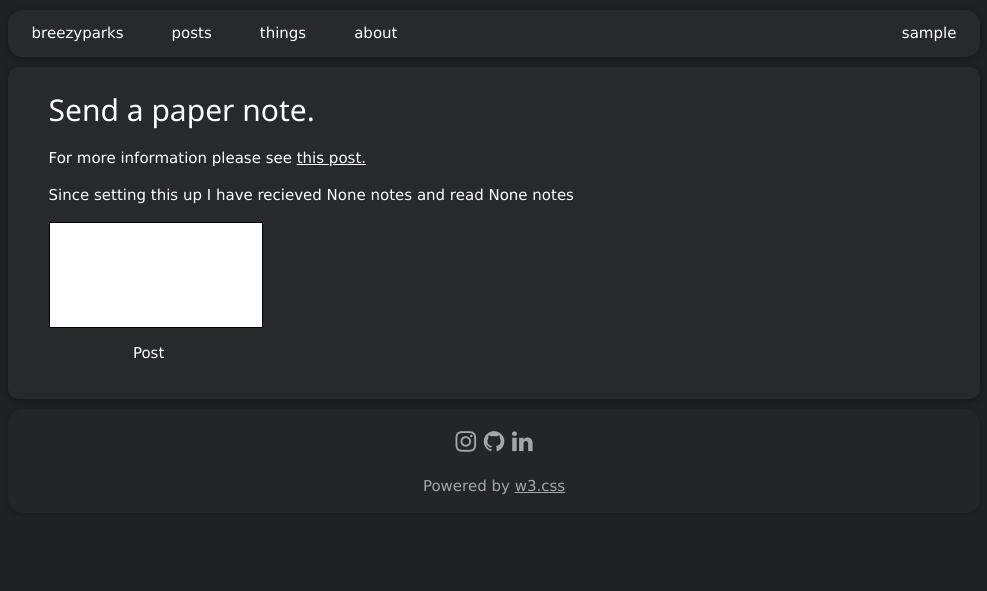
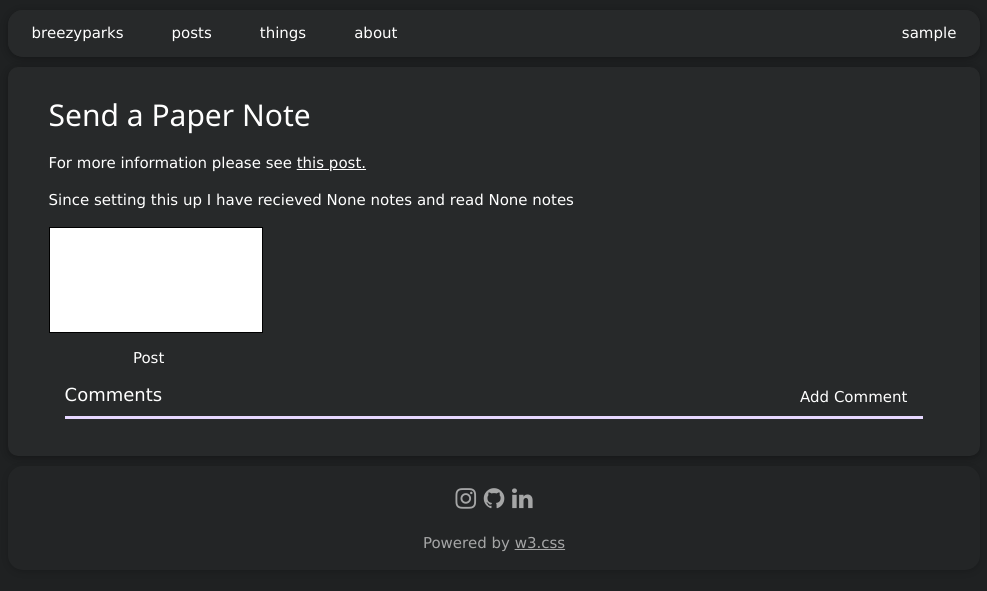
Before and after one commit to H-R-B-Y/BreezyParks, a Flask app: page /paper_index in a window 1280 px wide. Shown: the top 591 px of the page, without its empty margins (146-1133 px from the left). Run offline with Flask 3, Linux system fonts and the light colour scheme; the visitor is signed in with stand-in values (Sample User, id 1); data that the repository does not hold is empty.

Commit message:
Some updates to comment and like systems, still needs some visual work.

```diff
--- a/app/basic_routes.py
+++ b/app/basic_routes.py
@@ -1,7 +1,7 @@
 import os
 import json
 from datetime import datetime
-from app import app, db, google, loginman, socketio, zetaSocketIO, require_admin, write_to_extra
+from app import app, db, google, loginman, socketio, zetaSocketIO, require_admin, write_to_extra, schema
 from app.schema import User, ThingPost
 from sqlalchemy import desc
 from flask import render_template, flash, redirect, url_for, request, jsonify
@@ -63,3 +63,32 @@ def thing_id(id):
 		return render_template(thing.template_path)
 	else:
 		return "Something went wrong", 404
+
+'''
+Like something to be called by like buttons, like buttons must provide ID and Type
+'''
+@app.route("/like/<string:type>/<int:id>", methods=["POST"])
+@login_required
+def like_something(type, id):
+	table = {"blog_post": schema.BlogPost,
+		"comment": schema.Comment,
+		"thing": schema.ThingPost,
+		"profile": schema.User}
+	if not type or not id or type not in table.keys():
+		return "Not found", 404
+	table_ref = table.get(type, None)
+	if not table_ref:
+		return "Not found", 404
+	item_ref = table_ref.query.filter_by(id=id).first()
+	if not item_ref:
+		return "Not found", 404
+	# check if a like record exists
+	like = schema.Like.query.filter_by(user_id=current_user.id,target_type=type,target_id=id).first()
+	if like:
+		db.session.delete(like)
+		db.session.commit()
+	else:
+		new_like = schema.Like(user_id=current_user.id, target_type=type, target_id=id)
+		db.session.add(new_like)
+		db.session.commit()
+	return "Ok", 200
--- a/app/jinja_template_addons.py
+++ b/app/jinja_template_addons.py
@@ -1,4 +1,4 @@
-from app import app, db, get_extra_data
+from app import app, db, get_extra_data, schema
 from app.schema import User, Like
 from flask import request
 import datetime
@@ -23,6 +23,8 @@ def get_username (currentUser : User):
 
 app.jinja_env.globals.update(getUsername = get_username)
 
+app.jinja_env.globals.update(Users = User)
+
 def get_users_liked_count(username : str):
 	if not username:
 		return None
@@ -33,3 +35,18 @@ def get_users_liked_count(username : str):
 	return [likes.filter_by(target_type = "blog_post").count(), likes.filter_by(target_type = "comment").count()]
 
 app.jinja_env.globals.update(getUserLikedCount = get_users_liked_count)
+
+def get_comments(type : str, id : int):
+	table = {"blog_post": schema.BlogPost,
+		"comment": schema.Comment,
+		"thing": schema.ThingPost}
+	if type not in table.keys():
+		return []
+	table = table[type]
+	if table.query.filter_by(id=id).first() is None:
+		return []
+	return schema.Comment.query.filter_by(
+		target_type=type,
+		target_id = id).all()
+
+app.jinja_env.globals.update(getComments = get_comments)
--- a/app/paper_note_routes.py
+++ b/app/paper_note_routes.py
@@ -30,7 +30,7 @@ def require_able_to_post(func):
 @login_required
 @require_able_to_post
 def paper_index():
-	return render_template("things/paper_index.html.jinja")
+	return render_template("things/paper_index.html.jinja", thing_id=1)
 
 @app.route("/post_note", methods=["POST"])
 @login_required
--- a/app/templates/index.html.jinja
+++ b/app/templates/index.html.jinja
@@ -1,9 +1,8 @@
 {% extends "main_template.html.jinja" %}
-{% block title %} Breezyparks.com {% endblock %}
+{% set title = "Breezyparks.com" %}
+{% block page_title %} <h2>Welcome, </h2> {% endblock %}
 {% block body %}
-
 <div id="main">
-	<h2>Welcome,</h2>
   <p>Site currently under construction!</p>
   <p>
 	I don't know what to write on the index page.<br>
--- a/app/templates/nonzeta_template.html.jinja
+++ b/app/templates/nonzeta_template.html.jinja
@@ -4,29 +4,50 @@
 	{% block head %}
 		<meta charset="UTF-8">
 		<meta name="viewport" content="width=device-width, initial-scale=1.0">
-		<title>{% block title %} Title {% endblock %}</title>
+		<title>{% block title %} {{ title }} {% endblock %}</title>
 		<link rel="stylesheet" href="https://www.w3schools.com/w3css/4/w3.css">
 		<link rel="stylesheet" href="https://cdnjs.cloudflare.com/ajax/libs/font-awesome/4.7.0/css/font-awesome.min.css">
 		<link rel="stylesheet" href="{{ url_for('static', filename='main.css') }}"/>
 	{% endblock %}
 	{% block extraHead %}{% endblock %}
 </head>
+{% block page %}
 	<body class="w3-text-white " style="background:#1f2122;">
-		{% block background%}
-		{% endblock %}
+		{% block background%}{% endblock %}
 		{% block foreground %}
 			<div class="foreground">
 				{% include "partials/flash.html.jinja" %}
 				{% block header %} {% include "partials/header.html.jinja" %} {% endblock %}
-				<div class="bodyContent w3-container w3-card">
-				{% block body %}
-						<div id="main">
-							<p>Hello World</p>
-						</div>
-				{% endblock %}
+				<div class="bodyContent w3-container w3-card  zeta-hideable">
+					<div id="main" class="w3-container w3-margin-bottom">
+					{% block page_title%}
+						<h2 style="margin:15px 0px;">{{title}}</h2>
+					{% endblock %}
+					{% block body %}
+							<div id="main">
+								<p>Hello World</p>
+							</div>
+					{% endblock %}
+					</div>
 				</div>
 				{% block footer %} {% include "partials/footer.html.jinja" %}  {% endblock %}
+				<div id="main" class="w3-container w3-margin-bottom"></div>
 			</div>
 		{% endblock %}
 	</body>
+{% endblock %}
+{% if hideable_content == true %}
+<script>
+var content_hidden = false;
+function zeta_toggle_content()
+{
+	let items = document.getElementsByClassName("zeta-hideable");
+	for (let i = 0; i < items.length; i++)
+	{
+		items[i].style.visibility = !content_hidden ? 'hidden' : 'visible';
+	}
+	content_hidden = !content_hidden;
+}
+</script>
+{% endif %}
 </html>
--- /dev/null
+++ b/app/templates/partials/comments.html.jinja
@@ -0,0 +1,25 @@
+<div>
+	<div class="w3-container w3-auto">
+		<div class="w3-cell-row" style="margin-bottom:10px;border-bottom:solid #e6d7ff;">
+			<div class="w3-cell w3-left-align">
+				<a class="w3-large">Comments</a>
+			</div>
+			<div class="w3-cell w3-right-align">
+				<button class="w3-button my-hover-lilac">Add Comment</button>
+			</div>
+		</div>
+		<div class="w3-container w3-content">
+			{% for comment in getComments(page_type, thing_id) %}
+			<div class="w3-container" style="border-radius:15px;outline:solid #1f2122;margin-bottom:15px;box-shadow:0 2px 5px 0 rgba(0,0,0,0.16),0 2px 10px 0 rgba(0,0,0,0.12);">
+			<div class="w3-cell-row">
+				<div class="w3-cell"><a class="w3-small" href="{{Users.get_user_by_id(comment.user_id).username}}/profile">{{Users.get_user_by_id(comment.user_id).username}}</a></div>
+				<div class="w3-cell w3-right-align"><a href="#">like?</a></div>
+			</div>
+			<div class="w3-content">
+			<p>{{comment.body}}</p>
+			</div>
+			</div>
+			{% endfor %}
+		</div>
+	</div>
+</div>
--- a/app/templates/partials/flash.html.jinja
+++ b/app/templates/partials/flash.html.jinja
@@ -4,7 +4,7 @@
 {% with messages = get_flashed_messages(with_categories=true) %}
   {% if messages %}
 	<!-- {{ messages }} -->
-	<div class="w3-container w3-auto w3-card" style="margin:10px 10%;background:#27292a;border-radius:15px;">
+	<div class="w3-container w3-card" style="margin:10px 10%;background:#27292a;border-radius:15px;">
     <ul class=flashes>
     {% for category, message in messages %}
       <li class="flash-{{category}}">{% if category == "error" %}<img src="/static/oops.gif" style="margin-right:5px;"/>{% endif %}{{ message }}</li>
--- a/app/templates/partials/footer.html.jinja
+++ b/app/templates/partials/footer.html.jinja
@@ -1,6 +1,6 @@
 
 <!-- Footer -->
-<footer class="w3-card w3-container w3-center w3-opacity w3-xlarge w3-text-white no-click" style="margin:auto 10%;border-radius:15px;background:#27292a;padding-top:15px">
+<footer class="zeta-hideable w3-card w3-container w3-center w3-opacity w3-xlarge w3-text-white no-click" style="margin:auto 10%;border-radius:15px;background:#27292a;padding-top:15px">
   <a href="https://www.instagram.com/schizomaxing"><i class="fa fa-instagram w3-hover-opacity w3-text-white"></i></a>
 	<a href="https://github.com/H-R-B-Y"><i class="fa fa-github w3-hover-opacity"></i></a>
   <a href="https://www.linkedin.com/in/harvey-breeze-b97586240/"><i class="fa fa-linkedin w3-hover-opacity"></i></a>
--- a/app/templates/partials/header.html.jinja
+++ b/app/templates/partials/header.html.jinja
@@ -23,6 +23,9 @@
 			{% else %}
 					<a href="/profile" class="w3-button w3-bar-item w3-padding-large w3-hide-small w3-right">{{ username }}</a>
 			{% endif %}
+			{% if hideable_content is defined and hideable_content == true %}
+			<a class="w3-padding-large w3-right w3-hide-small w3-hide-medium" href="javascript:zeta_toggle_content()"> toggle </a>
+			{% endif %}
 		</div>
 	</div>
 </div>
--- a/app/templates/things/paper_index.html.jinja
+++ b/app/templates/things/paper_index.html.jinja
@@ -1,15 +1,10 @@
-{% extends "nonzeta_template.html.jinja" %}
-{% block title %} Paper Notes {% endblock %}
-{% block body %}
-<div id="main" class="w3-container w3-margin-bottom">
-		<!-- Put something in this div to explain what this is and what it does ? maybe lol -->
-		<div>
-		<h2>Send a paper note.</h2>
+{% extends "things/thing_template.html.jinja" %}
+{% set title = "Send a Paper Note"%}
+{% block sub_body %}
 <p>
 For more information please see <a href="/wip">this post.</a></p>
 Since setting this up I have recieved {{ getExtraData("notes_sent") }} notes and read {{ getExtraData("notes_read") }} notes
 </p>
-		</div>
 {% set canvas_width, canvas_height, canvas_color = 212, 104, 'black'%}
 {% include "partials/drawable.html.jinja"%}
 <div class="w3-auto" style="width:200px">
@@ -78,5 +73,4 @@
 	}
 	</script>
 </div>
-</div>
 {% endblock %}
--- /dev/null
+++ b/app/templates/things/thing_template.html.jinja
@@ -0,0 +1,7 @@
+{% set page_type = "thing" %}
+{% extends "nonzeta_template.html.jinja" %}
+{% block body %}
+	{% block sub_body %}
+	{% endblock %}
+{% include "partials/comments.html.jinja" %}
+{% endblock %}
```
Also changed, not shown: app/templates/main_template.html.jinja (+7 -31 lines). Lines whose indentation alone changed are shown as unchanged.
